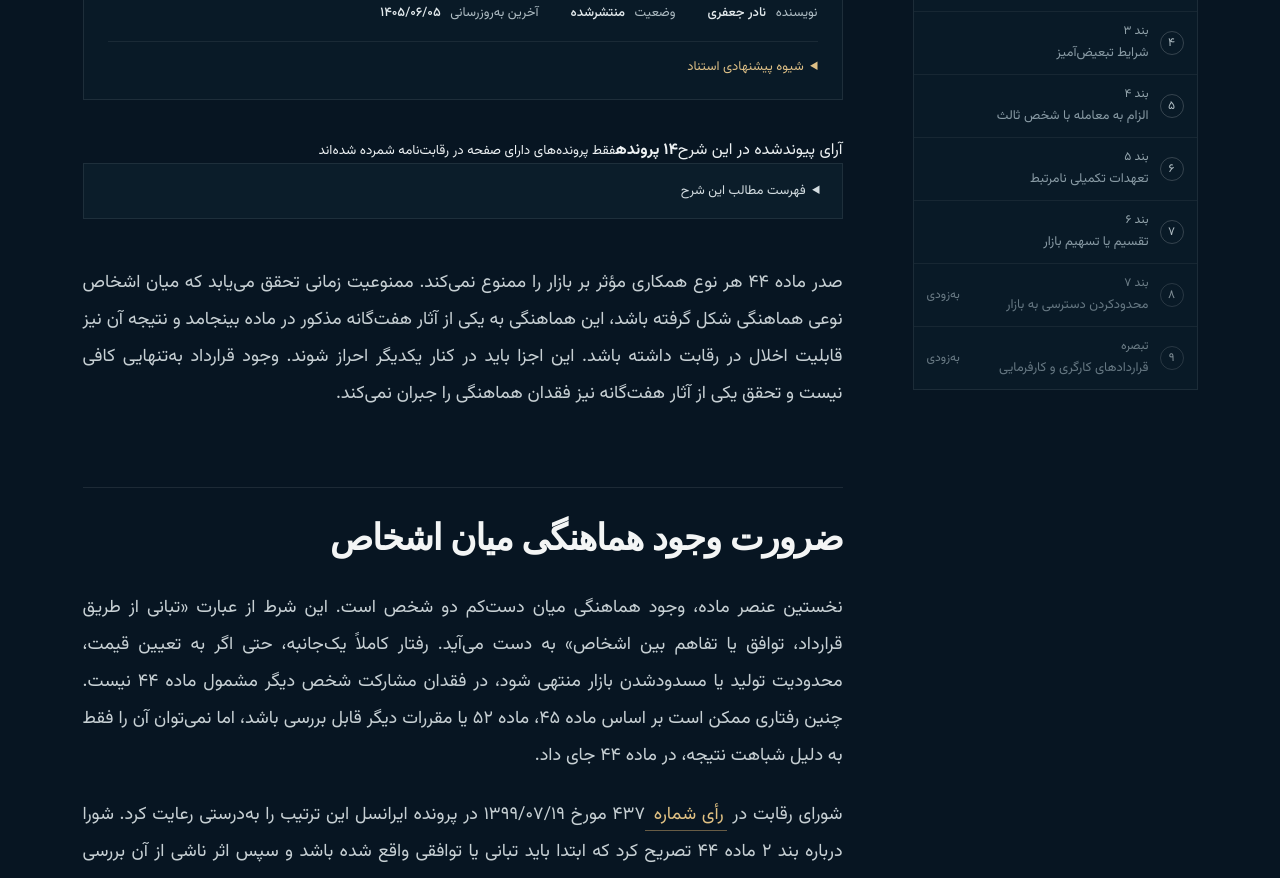
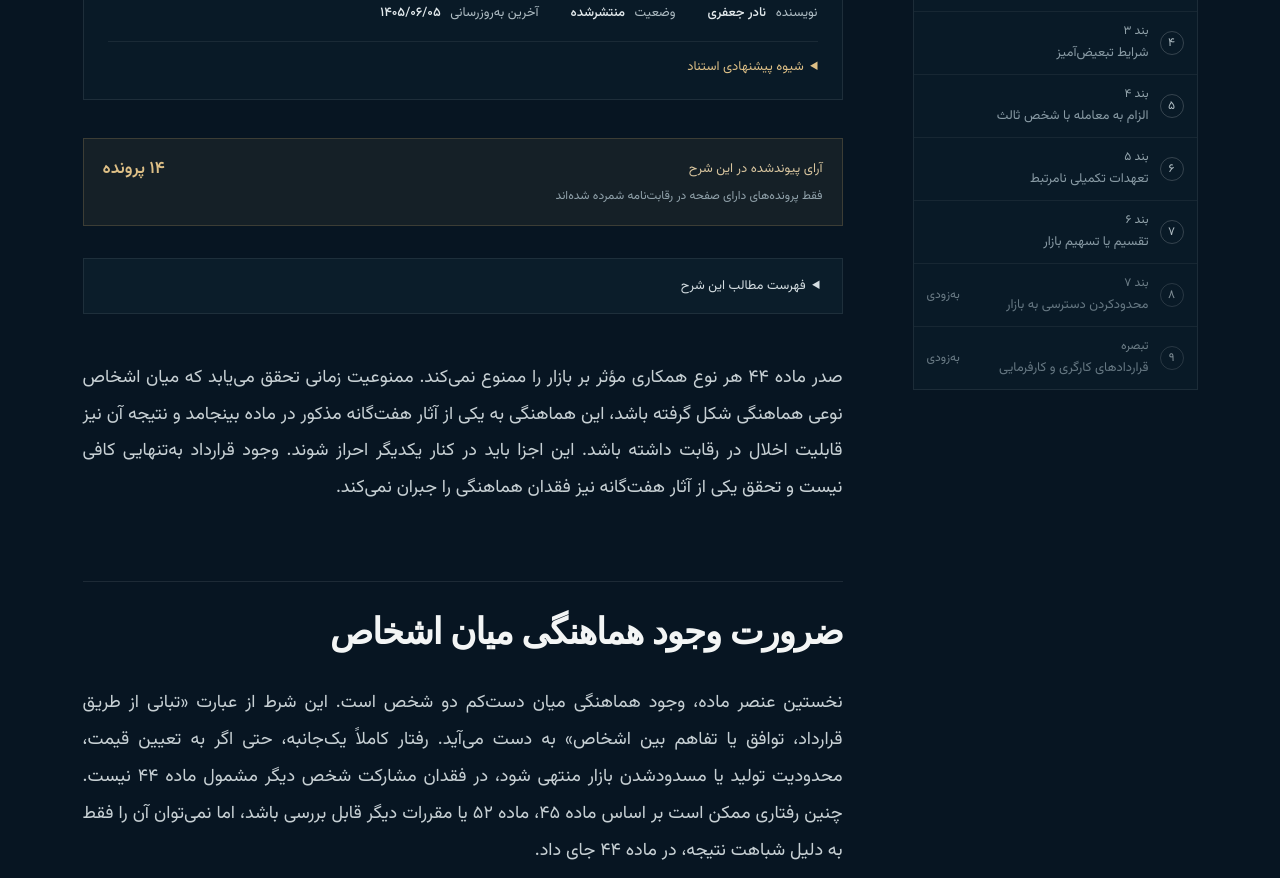
Before and after one commit to philosophia25-source/reghabatnameh, a Next.js app: page /laws/article-44/commentary/chapeau in a window 1280 px wide. Shown: the part 920-1798 px from the top of the page. Built offline with nearby package versions, Linux system fonts and the light colour scheme; a web font is replaced by a local one.

Commit message:
Style commentary decision counter

```diff
--- a/app/globals.css
+++ b/app/globals.css
@@ -296,6 +296,10 @@ footer p,.copyright { margin:0; color:#969fa3; font-size:var(--font-caption); }
 .commentary-kicker { color:var(--gold)!important; font-size:var(--font-caption)!important; }
 .commentary-body h2 { margin:15px 0 25px; color:#f3f5f5; font-size:clamp(24px,3vw,36px); line-height:1.55; letter-spacing:-.035em; }
 .commentary-body p { margin:0 0 22px; color:#c7d0d4; font-size:var(--font-reading); line-height:2.05; text-align:justify; }
+.commentary-decision-count { margin:4px 0 32px; padding:17px 19px; display:grid; grid-template-columns:1fr auto; align-items:center; gap:4px 20px; background:rgba(201,164,104,.07); border:1px solid rgba(201,164,104,.22); }
+.commentary-decision-count span { color:#d7c49e; font-size:var(--font-small); }
+.commentary-decision-count strong { color:var(--gold-light); font-size:17px; font-weight:600; }
+.commentary-decision-count small { grid-column:1/-1; color:#91a2ab; font-size:var(--font-caption); line-height:1.8; }
 .inline-decision,.inline-source { padding:1px 3px; color:#e0c183; border-bottom:1px solid rgba(201,164,104,.5); }
 .inline-decision:hover,.inline-source:hover { color:white; background:rgba(201,164,104,.1); }
 .footnote-ref { margin-inline:3px; vertical-align:super; font-size:.68em; line-height:0; }
```
